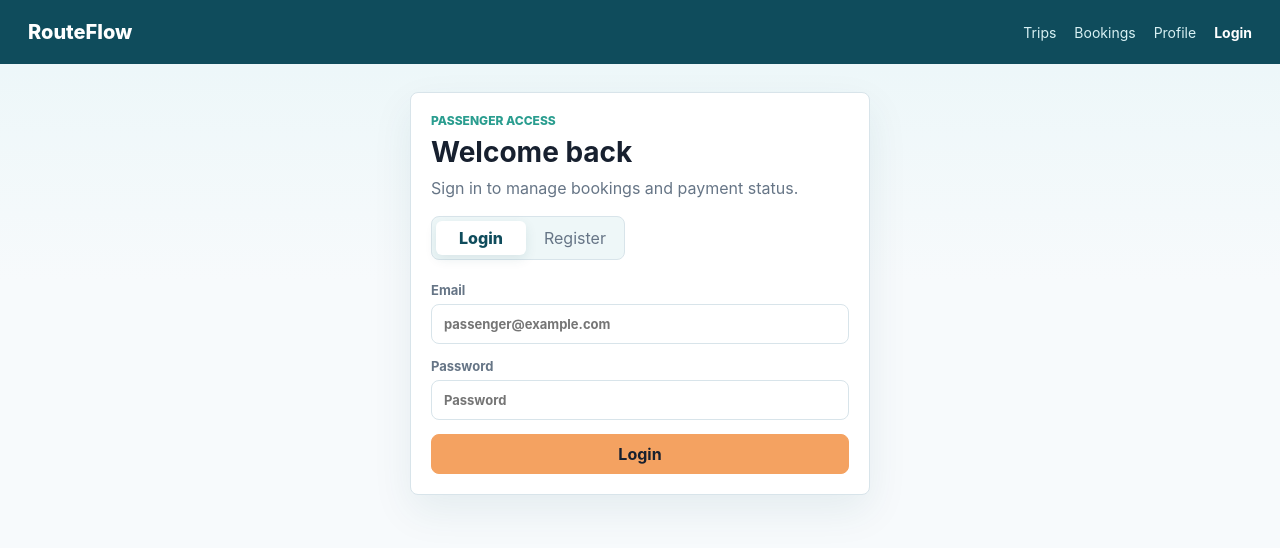
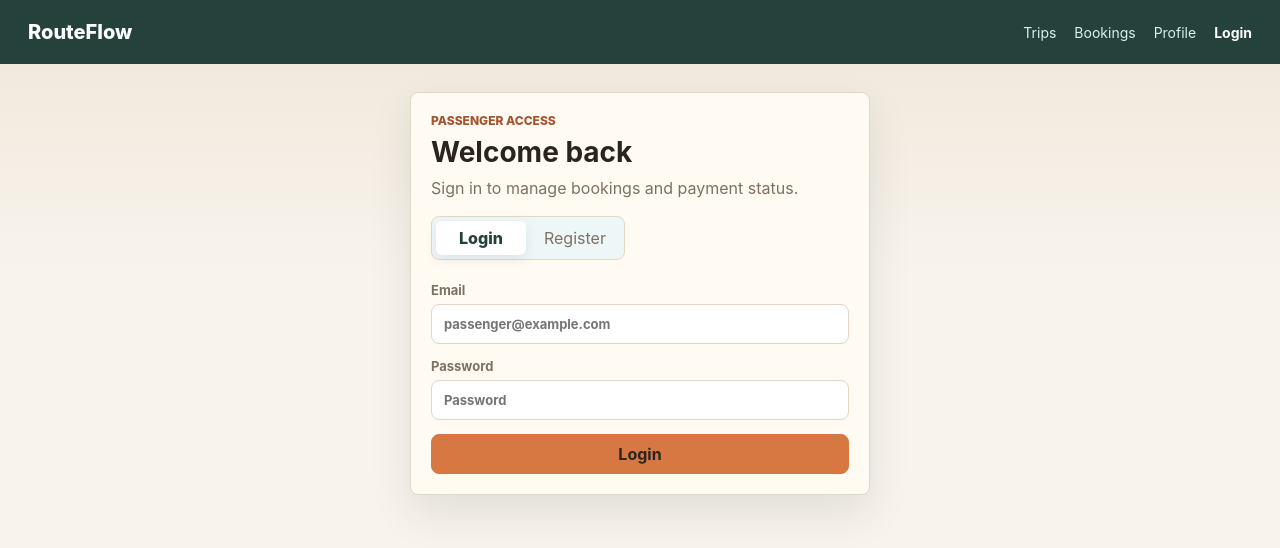
Before and after one commit to r1ngoch1/transport-delivery-system, a React (Vite) app in the folder frontend/: page /login in a window 1280 px wide. Shown: the top 548 px of the page. Built offline with nearby package versions, Linux system fonts and the light colour scheme; no server answers; what openapi-fetch would draw is missing.

Commit message:
feat(frontend): add route workspace shell

```diff
--- a/frontend/src/app/routes.tsx
+++ b/frontend/src/app/routes.tsx
@@ -4,7 +4,6 @@ import { NavLink, Navigate, Route, Routes, useNavigate } from "react-router-dom"
 import { authStore } from "../features/auth/authStore";
 import { useAuthToken } from "../features/auth/useAuthToken";
 import { getCurrentUser } from "../features/profile/profileApi";
-import { NotificationCenter } from "../features/notifications/NotificationCenter";
 import { AdminPage } from "../pages/AdminPage";
 import { DriverPage } from "../pages/DriverPage";
 import { LoginPage } from "../pages/LoginPage";
@@ -14,6 +13,7 @@ import { NotificationsPage } from "../pages/NotificationsPage";
 import { ProfilePage } from "../pages/ProfilePage";
 import { SearchPage } from "../pages/SearchPage";
 import { ApiErrorMessage } from "../shared/ui/ApiErrorMessage";
+import { AppShell } from "../shared/ui/AppShell";
 import { ScreenState } from "../shared/ui/ScreenState";
 
 export function AppRoutes() {
@@ -34,66 +34,13 @@ export function AppRoutes() {
   }
 
   return (
-    <div className="app-shell">
-      <header className="top-nav">
-        <NavLink to="/" className="brand">
-          RouteFlow
-        </NavLink>
-        <nav className="nav-links" aria-label="Main navigation">
-          <NavLink to="/" className={({ isActive }) => (isActive ? "nav-link active" : "nav-link")}>
-            Trips
-          </NavLink>
-          <NavLink
-            to="/bookings"
-            className={({ isActive }) => (isActive ? "nav-link active" : "nav-link")}
-          >
-            Bookings
-          </NavLink>
-          <NavLink
-            to="/profile"
-            className={({ isActive }) => (isActive ? "nav-link active" : "nav-link")}
-          >
-            Profile
-          </NavLink>
-          {token && (
-            <NavLink
-              to="/cargo"
-              className={({ isActive }) => (isActive ? "nav-link active" : "nav-link")}
-            >
-              Cargo
-            </NavLink>
-          )}
-          {isAdmin && (
-            <NavLink
-              to="/admin"
-              className={({ isActive }) => (isActive ? "nav-link active" : "nav-link")}
-            >
-              Admin
-            </NavLink>
-          )}
-          {isDriver && (
-            <NavLink
-              to="/driver"
-              className={({ isActive }) => (isActive ? "nav-link active" : "nav-link")}
-            >
-              Driver
-            </NavLink>
-          )}
-          <NotificationCenter enabled={Boolean(token) && currentUserQuery.isSuccess && roles.length > 0} />
-          {token ? (
-            <button className="nav-button" type="button" onClick={handleLogout}>
-              Logout
-            </button>
-          ) : (
-            <NavLink
-              to="/login"
-              className={({ isActive }) => (isActive ? "nav-link active" : "nav-link")}
-            >
-              Login
-            </NavLink>
-          )}
-        </nav>
-      </header>
+    <AppShell
+      isAuthenticated={Boolean(token)}
+      isAdmin={isAdmin}
+      isDriver={isDriver}
+      notificationsEnabled={Boolean(token) && currentUserQuery.isSuccess && roles.length > 0}
+      onLogout={handleLogout}
+    >
       <Routes>
         <Route path="/" element={<SearchPage />} />
         <Route path="/login" element={<LoginPage />} />
@@ -156,7 +103,7 @@ export function AppRoutes() {
           }
         />
       </Routes>
-    </div>
+    </AppShell>
   );
 }
 
--- a/frontend/src/app/styles.css
+++ b/frontend/src/app/styles.css
@@ -1,23 +1,27 @@
 :root {
-  color: #17202f;
-  background: #f4f9fb;
+  color: #2a241d;
+  background: #f8f4ed;
   font-family:
     Inter, ui-sans-serif, system-ui, -apple-system, BlinkMacSystemFont, "Segoe UI",
     sans-serif;
   font-synthesis: none;
   text-rendering: optimizeLegibility;
   -webkit-font-smoothing: antialiased;
-  --color-ink: #17202f;
-  --color-muted: #667586;
-  --color-border: #d8e4ea;
-  --color-surface: #ffffff;
-  --color-surface-blue: #eaf6f8;
-  --color-nav: #0f4c5c;
-  --color-teal: #2a9d8f;
-  --color-cyan: #38bdf8;
-  --color-orange: #f4a261;
-  --color-orange-dark: #d97828;
-  --color-danger: #d94f45;
+  --color-ink: #2a241d;
+  --color-muted: #7d7163;
+  --color-border: #e3d6c3;
+  --color-surface: #fffaf2;
+  --color-surface-raised: #ffffff;
+  --color-route-paper: #f8f4ed;
+  --color-route-soft: #efe6d8;
+  --color-nav: #24413b;
+  --color-teal: #4b8f8c;
+  --color-copper: #d77842;
+  --color-copper-dark: #a6532f;
+  --color-danger: #b64c42;
+  --color-success: #2f7d62;
+  --color-warning: #9a6a24;
+  --shadow-panel: 0 18px 42px rgb(42 36 29 / 10%);
   --radius: 8px;
 }
 
@@ -44,7 +48,8 @@ a {
 
 .app-shell {
   min-height: 100vh;
-  background: linear-gradient(180deg, #eaf6f8 0, #f7fafc 280px);
+  color: var(--color-ink);
+  background: linear-gradient(180deg, var(--color-route-soft) 0, var(--color-route-paper) 280px);
 }
 
 .top-nav {
@@ -53,7 +58,7 @@ a {
   align-items: center;
   justify-content: space-between;
   padding: 0 28px;
-  color: #ffffff;
+  color: var(--color-surface-raised);
   background: var(--color-nav);
 }
 
@@ -75,9 +80,9 @@ a {
 
 .nav-button {
   border: 1px solid rgb(255 255 255 / 28%);
-  border-radius: 8px;
+  border-radius: var(--radius);
   padding: 7px 12px;
-  color: #ffffff;
+  color: var(--color-surface-raised);
   background: rgb(255 255 255 / 10%);
   cursor: pointer;
 }
@@ -97,7 +102,7 @@ a {
   background: var(--color-surface);
   border: 1px solid var(--color-border);
   border-radius: var(--radius);
-  box-shadow: 0 16px 40px rgb(15 76 92 / 8%);
+  box-shadow: var(--shadow-panel);
 }
 
 .page-title {
@@ -121,18 +126,20 @@ a {
 }
 
 .button-primary {
-  color: #17202f;
-  background: var(--color-orange);
-  border-color: var(--color-orange);
+  color: var(--color-ink);
+  background: var(--color-copper);
+  border-color: var(--color-copper);
 }
 
 .button-primary:hover {
-  background: #f0b173;
+  background: var(--color-copper-dark);
+  border-color: var(--color-copper-dark);
+  color: var(--color-surface-raised);
 }
 
 .button-secondary {
   color: var(--color-nav);
-  background: #ffffff;
+  background: var(--color-surface-raised);
   border-color: var(--color-border);
 }
 
@@ -168,7 +175,7 @@ a {
 
 .eyebrow {
   margin: 0 0 8px;
-  color: var(--color-teal);
+  color: var(--color-copper-dark);
   font-size: 12px;
   font-weight: 800;
   text-transform: uppercase;
@@ -314,20 +321,20 @@ input {
   width: 100%;
   min-height: 40px;
   border: 1px solid var(--color-border);
-  border-radius: 8px;
+  border-radius: var(--radius);
   padding: 0 12px;
   color: var(--color-ink);
-  background: #ffffff;
+  background: var(--color-surface-raised);
 }
 
 select {
   width: 100%;
   min-height: 40px;
   border: 1px solid var(--color-border);
-  border-radius: 8px;
+  border-radius: var(--radius);
   padding: 0 12px;
   color: var(--color-ink);
-  background: #ffffff;
+  background: var(--color-surface-raised);
 }
 
 .results-panel {
@@ -612,7 +619,7 @@ select {
   border-radius: 999px;
   padding: 2px 7px;
   color: var(--color-nav);
-  background: var(--color-orange);
+  background: var(--color-copper);
   font-size: 12px;
   font-weight: 900;
   text-align: center;
--- /dev/null
+++ b/frontend/src/shared/ui/AppShell.tsx
@@ -0,0 +1,67 @@
+import type { PropsWithChildren } from "react";
+import { NavLink } from "react-router-dom";
+import { NotificationCenter } from "../../features/notifications/NotificationCenter";
+
+interface AppShellProps extends PropsWithChildren {
+  isAdmin: boolean;
+  isAuthenticated: boolean;
+  isDriver: boolean;
+  notificationsEnabled: boolean;
+  onLogout: () => void;
+}
+
+export function AppShell({
+  children,
+  isAdmin,
+  isAuthenticated,
+  isDriver,
+  notificationsEnabled,
+  onLogout
+}: AppShellProps) {
+  return (
+    <div className="app-shell">
+      <header className="top-nav">
+        <NavLink to="/" className="brand">
+          RouteFlow
+        </NavLink>
+        <nav className="nav-links" aria-label="Main navigation">
+          <NavLink to="/" className={({ isActive }) => (isActive ? "nav-link active" : "nav-link")}>
+            Trips
+          </NavLink>
+          <NavLink to="/bookings" className={({ isActive }) => (isActive ? "nav-link active" : "nav-link")}>
+            Bookings
+          </NavLink>
+          <NavLink to="/profile" className={({ isActive }) => (isActive ? "nav-link active" : "nav-link")}>
+            Profile
+          </NavLink>
+          {isAuthenticated && (
+            <NavLink to="/cargo" className={({ isActive }) => (isActive ? "nav-link active" : "nav-link")}>
+              Cargo
+            </NavLink>
+          )}
+          {isAdmin && (
+            <NavLink to="/admin" className={({ isActive }) => (isActive ? "nav-link active" : "nav-link")}>
+              Admin
+            </NavLink>
+          )}
+          {isDriver && (
+            <NavLink to="/driver" className={({ isActive }) => (isActive ? "nav-link active" : "nav-link")}>
+              Driver
+            </NavLink>
+          )}
+          <NotificationCenter enabled={notificationsEnabled} />
+          {isAuthenticated ? (
+            <button className="nav-button" type="button" onClick={onLogout}>
+              Logout
+            </button>
+          ) : (
+            <NavLink to="/login" className={({ isActive }) => (isActive ? "nav-link active" : "nav-link")}>
+              Login
+            </NavLink>
+          )}
+        </nav>
+      </header>
+      {children}
+    </div>
+  );
+}
```
Also changed, not shown: 1 other file (tests, documents, lock files or other folders).
